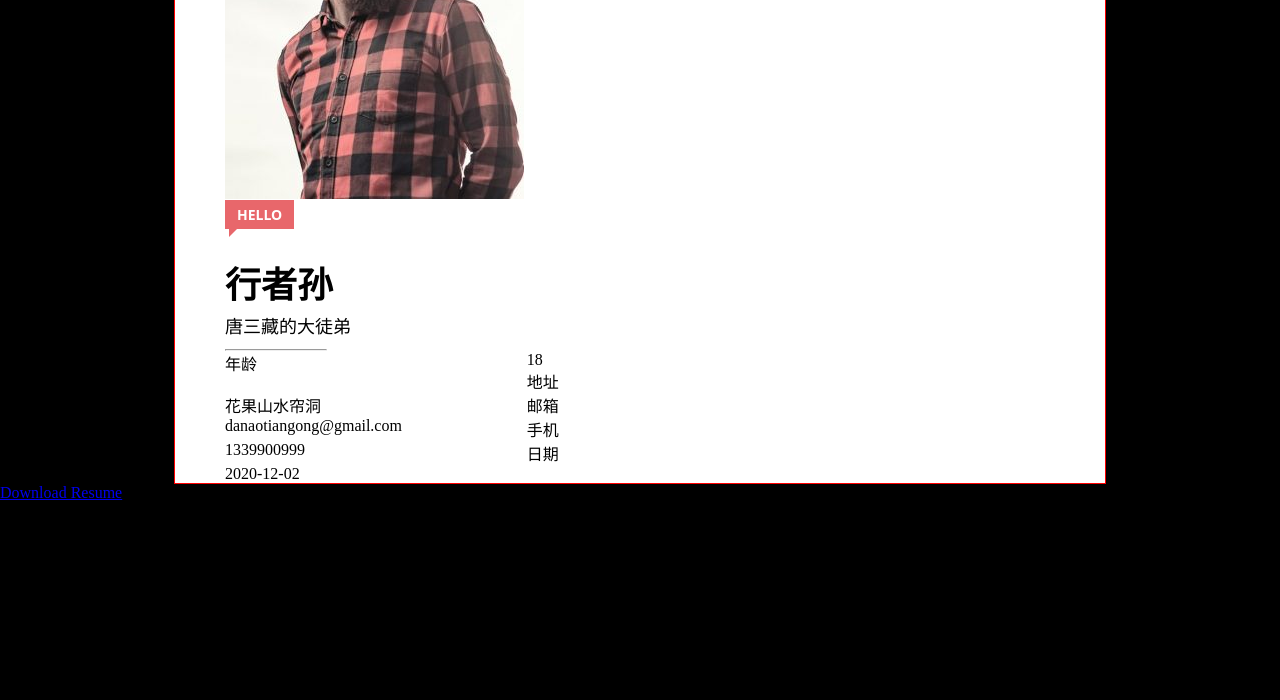
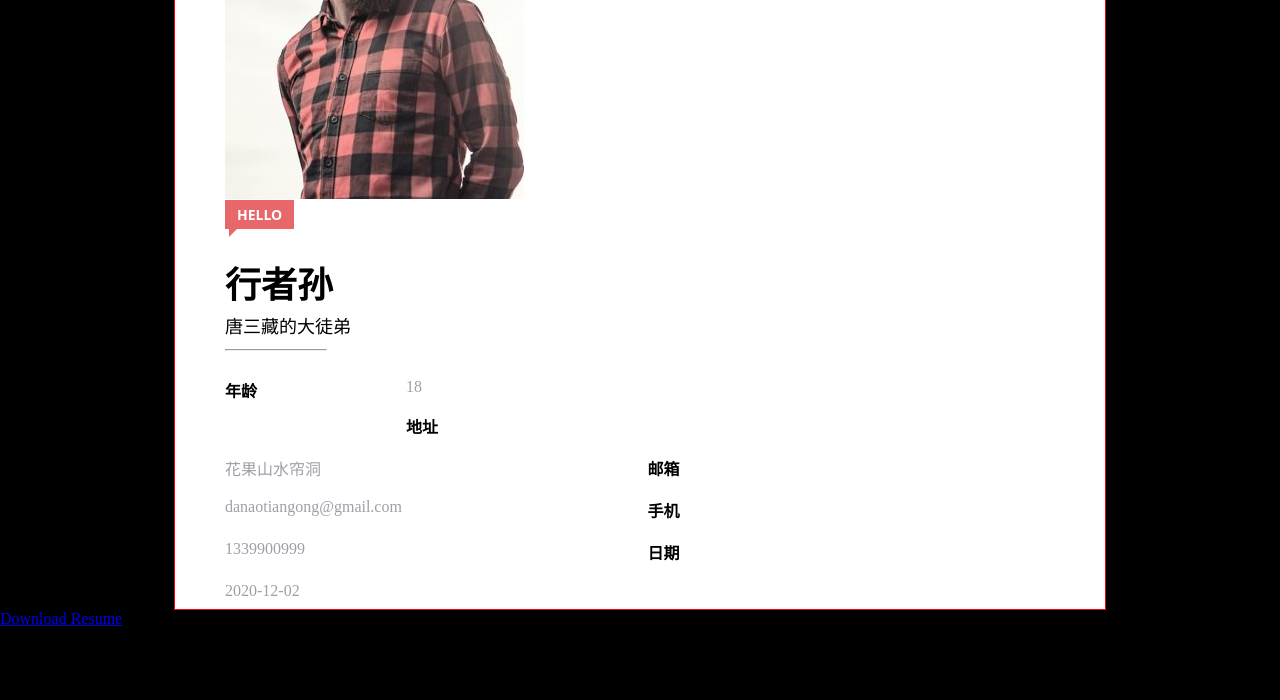
Before and after one commit to hejianxinsir/local0614, a plain HTML site: page index.html in a window 1280 px wide. Shown: the part 722-1422 px from the top of the page. Before the commit the page ends 1296 px from the top, so only its background shows below. Drawn offline with Linux system fonts and the light colour scheme.

Commit message:
06150950

```diff
--- a/css/style.css
+++ b/css/style.css
@@ -78,10 +78,12 @@ main .myCard{
 }
 main .myPhoto{
     float: left;
+    /*margin-right: 63px;*/
 }
 main .profile{
     float: left;
     margin-top: 2px;
+    /*width: 470px*/
 }
 main .welcome{
     color: white;
@@ -113,9 +115,18 @@ main .profile p{
 main .profile hr{
     width: 100px;
     margin-top: 11px;
+    margin-bottom: 18px;
     color: #e2e2e2;
 }
 main .profile dt,main .profile dd{
     float: left;
-    width:50%;
+    margin: 9px 0;
 }
+main .profile dt{
+    font-weight: bold;
+    width: 30%;
+}
+main .profile dd{
+    width: 70%;
+    color: #9da0a7;
+}
```
